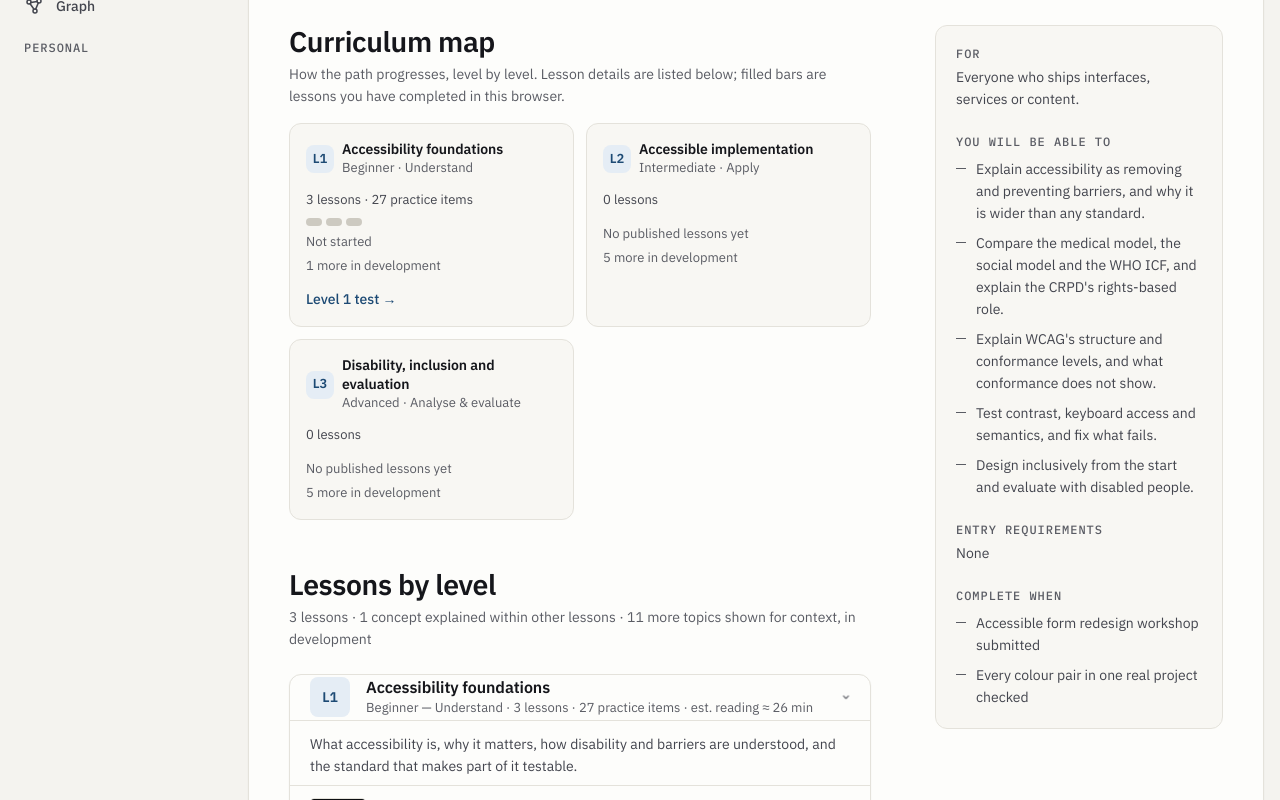
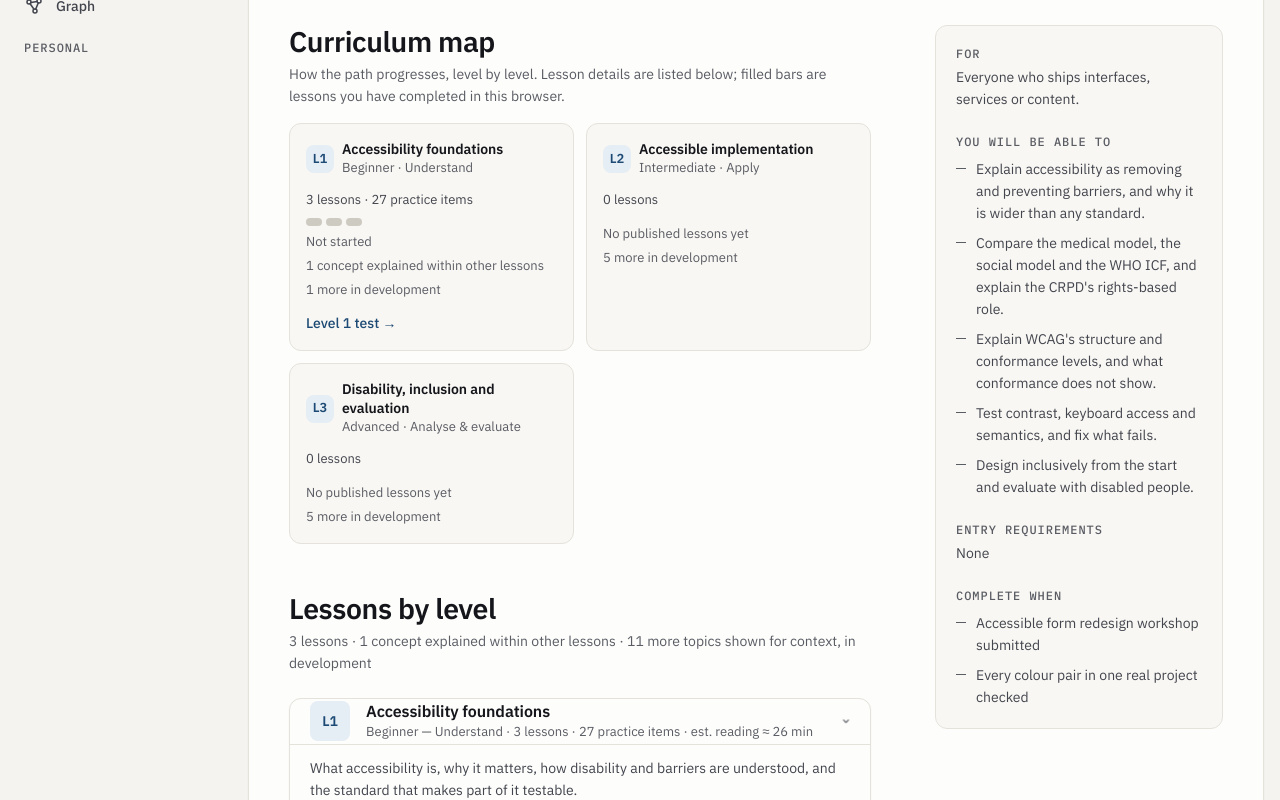
Before and after one commit to ahkreddy10268-lang/UX-Academy, a Next.js app: page /learn/accessibility in a window 1280 px wide. Shown: the part 740-1540 px from the top of the page. Built offline with nearby package versions, Linux system fonts and the light colour scheme.

Commit message:
fix: distinguish addressed concepts in learning paths

```diff
--- a/components/learn/curriculum-map.tsx
+++ b/components/learn/curriculum-map.tsx
@@ -14,6 +14,8 @@ export type MapLevel = {
   testHref?: string;
   lessonSlugs: string[];
   practiceItems: number;
+  /** Concepts explained within another published entry: shown, never counted as lessons. */
+  addressed: number;
   planned: number;
 };
 
@@ -47,6 +49,11 @@ export function CurriculumMap({ levels }: { levels: MapLevel[] }) {
             <p className="tabular mt-1.5 text-xs text-ink-3">
               {n === 0 ? "No published lessons yet" : done + started === 0 ? "Not started" : `${done} of ${n} completed${started ? ` · ${started} in progress` : ""}`}
             </p>
+            {lv.addressed > 0 && (
+              <p className="mt-1 text-xs text-ink-3">
+                {lv.addressed} {lv.addressed === 1 ? "concept" : "concepts"} explained within other lessons
+              </p>
+            )}
             {lv.planned > 0 && <p className="mt-1 text-xs text-ink-3">{lv.planned} more in development</p>}
             {lv.testHref && (
               <Link href={lv.testHref} className="tap mt-auto inline-flex items-center pt-3 text-sm font-medium text-accent-ink hover:underline">
```
